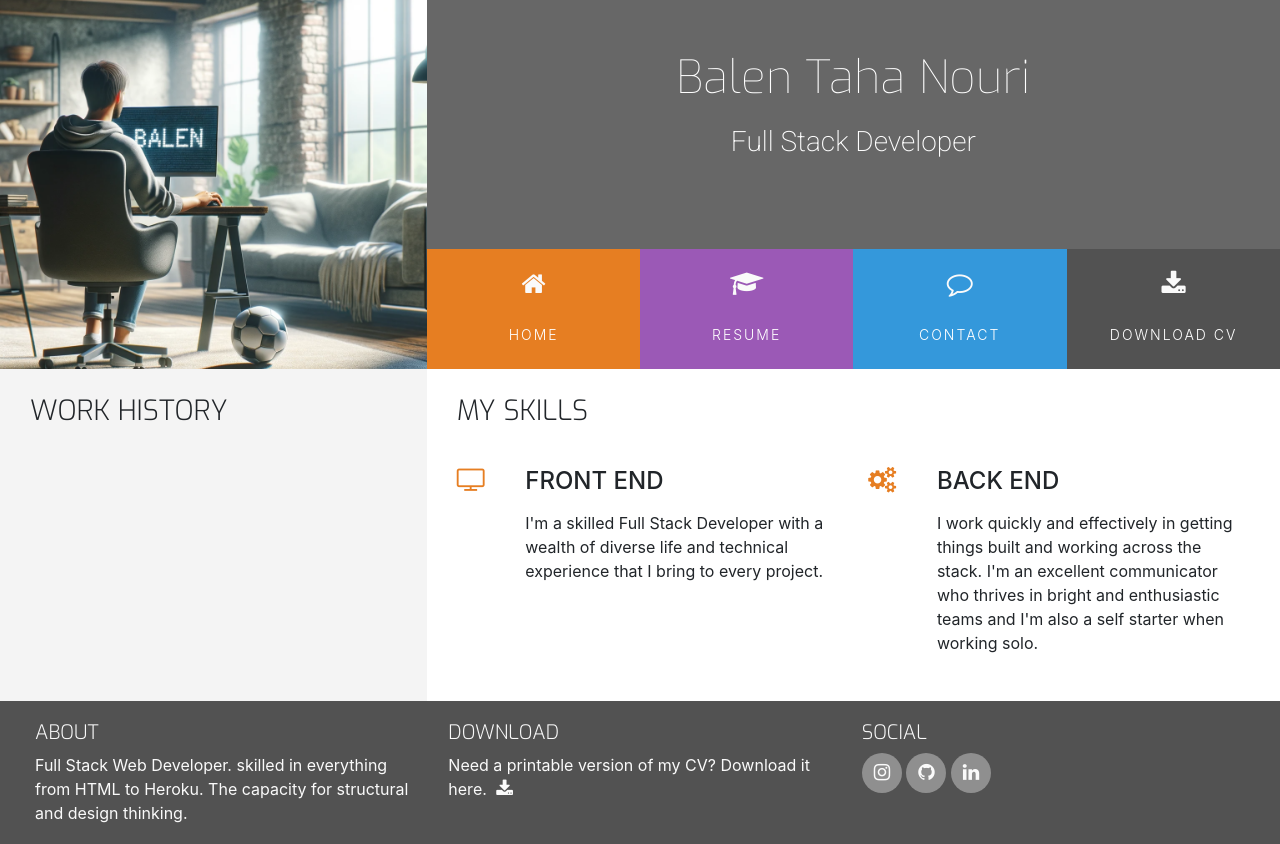
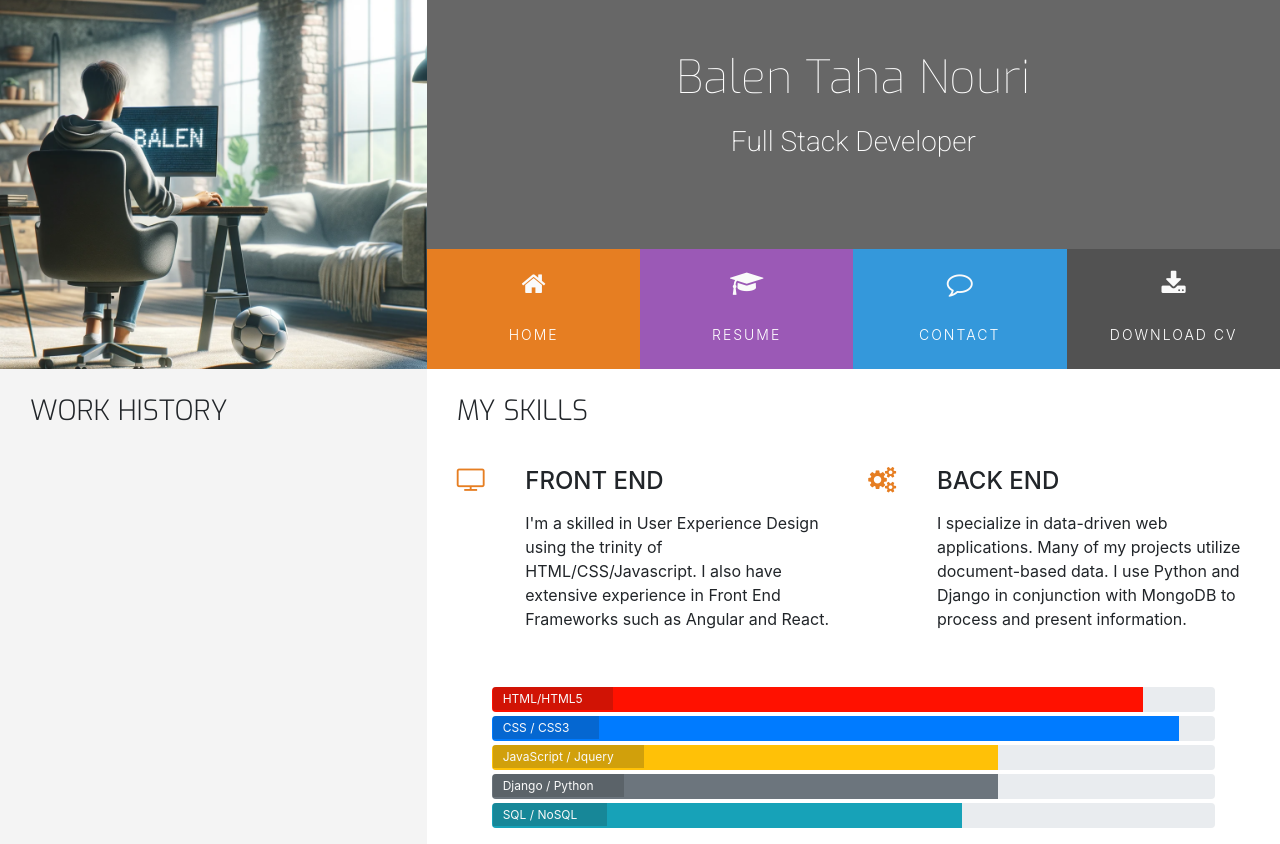
Before and after one commit to balennouri/resume-project-balen-nouri, a plain HTML site: page resume.html in a window 1280 px wide. Shown: the top 844 px of the page. Drawn offline with nearby package versions, Linux system fonts and the light colour scheme.

Commit message:
Feat: Add skills section

```diff
--- a/assets/css/style.css
+++ b/assets/css/style.css
@@ -254,3 +254,28 @@ footer {
     position: relative;
     width: 60%;
 }
+
+/*------------------------------------Skills*/
+
+.progress {
+    position: relative;
+    height: 25px;
+    margin-bottom: 4px;
+}
+
+.progress-type {
+    position: absolute;
+    left: 1px;
+    font-weight: 400;
+    padding: 3px 30px 2px 10px;
+    color: #fafafa;
+    background-color: rgb(25, 25, 25, 0.2);
+}
+
+.bg-orange {
+    background-color: rgb(255, 17, 0);
+}
+
+.progress-section {
+    margin: 40px 20px;
+}
--- a/resume.html
+++ b/resume.html
@@ -78,8 +78,11 @@
                             </div>
                             <div class="col-10">
                                 <h4 class="three-reasons-heading uppercase">Front end</h4>
-                                <p>I'm a skilled Full Stack Developer with a wealth of diverse life and technical
-                                    experience that I bring to every project.</p>
+                                <p>I'm a skilled in User Experience Design using the
+                                    trinity of HTML/CSS/Javascript. I also have
+                                    extensive experience in Front End Frameworks
+                                    such as Angular and React.
+                                </p>
 
                             </div>
                         </div>
@@ -92,12 +95,47 @@
                             <div class="col-10">
                                 <h4 class="three-reasons-heading uppercase">back end</h4>
                                 <p>
-                                    I work quickly and effectively in getting things built and working across the stack. I'm an excellent
-                                    communicator who thrives in bright and enthusiastic teams and
-                                    I'm also a self starter when working solo.
+                                    I specialize in data-driven web applications. Many of my projects utilize
+                                    document-based data.
+                                    I use Python and Django in conjunction with MongoDB to process and present
+                                    information.
                                 </p>
 
                             </div>
+                        </div>
+                    </div>
+                </div>
+                <div class="row progress-section">
+                    <div class="col">
+                        <div class="progress">
+                            <div class="progress-bar bg-orange" role="progressbar" aria-valuenow="90" aria-valuemin="0"
+                                aria-valuemax="100" style="width:90%;">
+                                <span class="sr-only">90% complete</span></div>
+                            <span class="progress-type">HTML/HTML5</span>
+                        </div>
+                        <div class="progress">
+                            <div class="progress-bar" role="progressbar" aria-valuenow="95" aria-valuemin="0"
+                                aria-valuemax="100" style="width:95%;">
+                                <span class="sr-only">95% complete</span></div>
+                            <span class="progress-type">CSS / CSS3</span>
+                        </div>
+                        <div class="progress">
+                            <div class="progress-bar bg-warning" role="progressbar" aria-valuenow="80" aria-valuemin="0"
+                                aria-valuemax="100" style="width:70%;">
+                                <span class="sr-only">70% complete</span></div>
+                            <span class="progress-type">JavaScript / Jquery</span>
+                        </div>
+                        <div class="progress">
+                            <div class="progress-bar bg-secondary" role="progressbar" aria-valuenow="70"
+                                aria-valuemin="0" aria-valuemax="100" style="width:70%;">
+                                <span class="sr-only">70% complete</span></div>
+                            <span class="progress-type">Django / Python</span>
+                        </div>
+                        <div class="progress">
+                            <div class="progress-bar bg-info" role="progressbar" aria-valuenow="65" aria-valuemin="0"
+                                aria-valuemax="100" style="width:65%;">
+                                <span class="sr-only">65% complete</span></div>
+                            <span class="progress-type">SQL / NoSQL</span>
                         </div>
                     </div>
                 </div>
```
